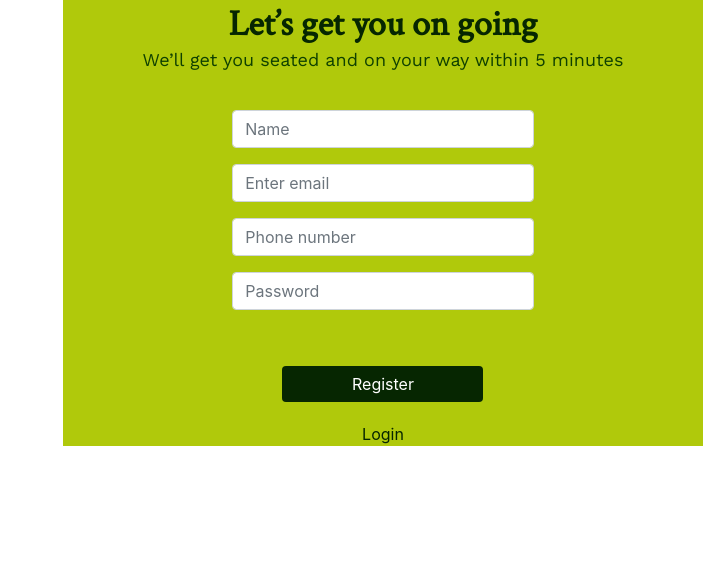
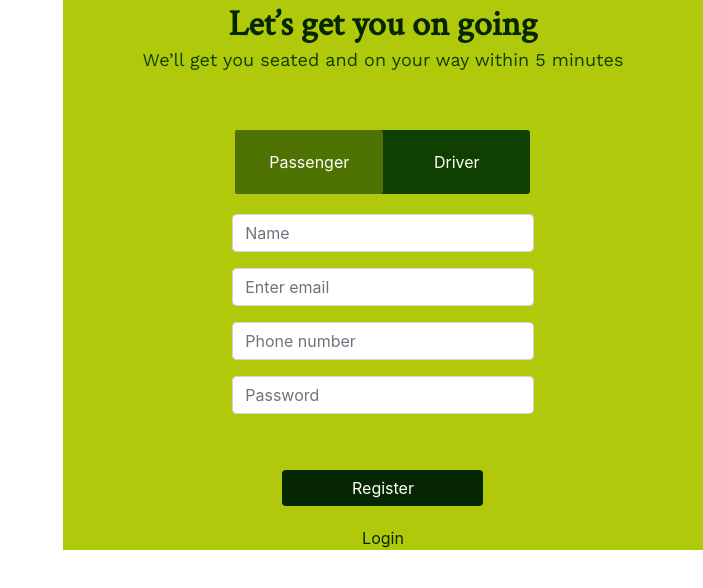
Before and after one commit to Toms-Uluks/travel-to-front, a React (Create React App) app: page /login in a window 1280 px wide. Both pictures are taken after a click on the element "Register". Shown: the top 588 px of the page, without its empty margins (577-1280 px from the left). Built offline with nearby package versions, Linux system fonts and the light colour scheme.

Commit message:
added register role

```diff
--- a/src/App.css
+++ b/src/App.css
@@ -45,6 +45,23 @@ a {
   color: #FFFFFF;
   color: #0F4001;
 
+}
+
+.role-wrap {
+  background-color: #0F4001;
+  width: 100%;
+  margin: 20px;
+  border-radius: 3px;
+}
+
+.role-wrap div {
+  padding: 20px;
+  width: 100%;
+  border-radius: 3px;
+}
+
+.role-wrap .active {
+  background-color: #4F7302
 }
 
 .btn-primary {
--- a/src/Components/Login/Register.js
+++ b/src/Components/Login/Register.js
@@ -6,7 +6,9 @@ import Axios from 'axios';
 class Register extends Component {
     constructor(props) {
         super(props);
-        this.state = {  }
+        this.state = {
+            isDriver: false
+        }
     }
     render() {
         const handleSubmit = event => {
@@ -18,13 +20,34 @@ class Register extends Component {
                 name: form.formGroupName.value,
                 phone_number: form.formGroupPhone.value
             }).then(res => {
+                if(this.state.isDriver) {
+                    var config = {
+                        headers: {'Authorization': "Bearer " + res.data.data.token}
+                      };
+                      Axios.get("https://travel-to-api.herokuapp.com/api/user", config).then(x => {
+                        if(x.data.status === 'success') {
+                            Axios.put('https://travel-to-api.herokuapp.com/api/users/'+x.data.data+'/becomeDriver', {} , config).then(() => {
+                            });
+                        }
+                      })
+
+                }
             })
         };
+        const changeRole = (isDriver) => {
+            this.setState({
+                isDriver: isDriver
+            })
+        }
         return (
             <React.Fragment>
                 <div className="headline">Let’s get you on going</div>
                 <div className="sub-headline">We’ll get you seated and on your way within 5 minutes</div>
                 <Form onSubmit={handleSubmit}>
+                    <div className="flex-row flex-center-center role-wrap">
+                        <div className={!this.state.isDriver ? 'active' : ''} onClick={() => changeRole(false)} >Passenger</div>
+                        <div className={this.state.isDriver ? 'active' : ''} onClick={() => changeRole(true)}>Driver</div>
+                    </div>
                     <Form.Group controlId="formGroupName">
                         <Form.Control type="text" placeholder="Name" />
                     </Form.Group>
```
